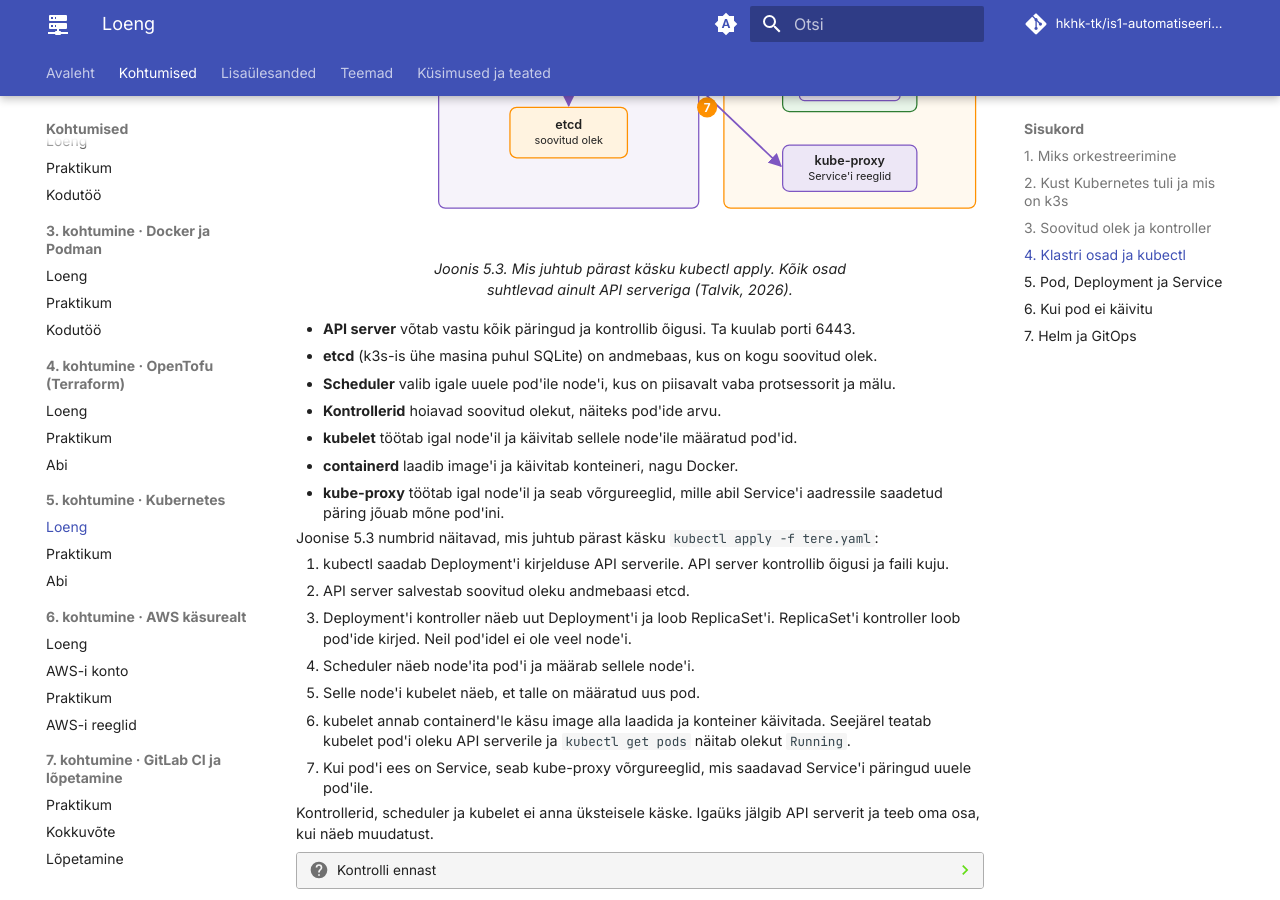
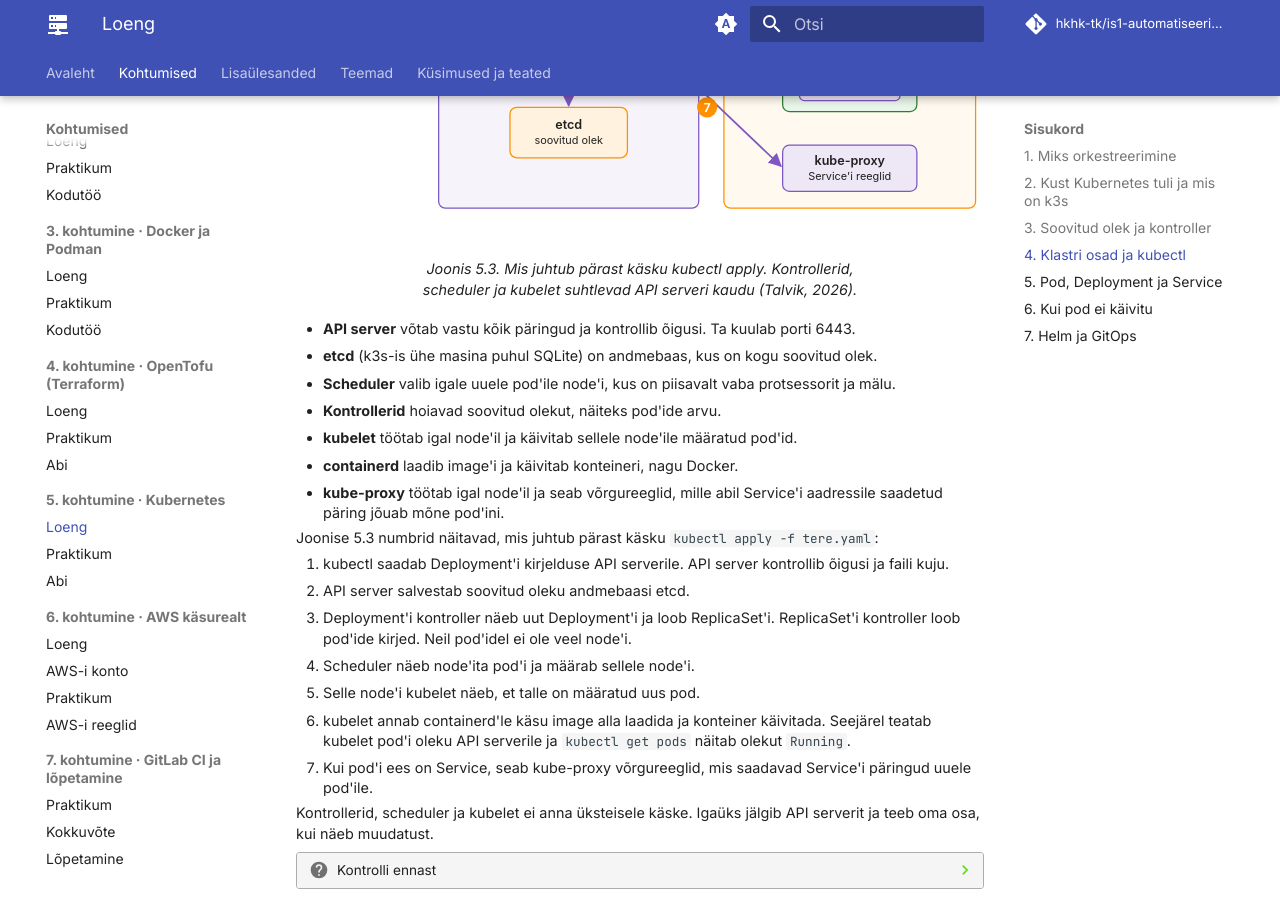
Before and after one commit to hkhk-tk/is1-automatiseerimine, an MkDocs documentation site: the page built from docs/k05/loeng.md, in a window 1280 px wide and 900 px high, scrolled down 3057 px. Built offline with MkDocs 1.6.1 and Material for MkDocs 9.7.7, drawn with Linux system fonts in a browser that asks for light colours; comment, search, counter and statistics services are not loaded; some of the changed text lies outside the part shown.

Commit message:
K5 loeng: joonise 5.3 allkiri ja Kubernetes avatud projektina

```diff
--- a/docs/k05/loeng.md
+++ b/docs/k05/loeng.md
@@ -140,7 +140,7 @@ Klaster koosneb kahest osast. **Control plane** hoiab klastri kirjeldust ja otsu
 
 <figure markdown="span">
   ![Seitse nummerdatud sammu: kubectl saadab faili API serverile, see salvestab etcd-sse, kontroller loob pod'i, scheduler valib node'i, kubelet näeb pod'i, containerd käivitab konteineri, kube-proxy seab Service'i reeglid](assets/k05_juhttasand.svg)
-  <figcaption>Joonis 5.3. Mis juhtub pärast käsku kubectl apply. Kõik osad suhtlevad ainult API serveriga (Talvik, 2026).</figcaption>
+  <figcaption>Joonis 5.3. Mis juhtub pärast käsku kubectl apply. Kontrollerid, scheduler ja kubelet suhtlevad API serveri kaudu (Talvik, 2026).</figcaption>
 </figure>
 
 - **API server** võtab vastu kõik päringud ja kontrollib õigusi. Ta kuulab porti 6443.
```
Also changed, not shown: other parts of docs/k05/loeng.md (+1 -1 lines).
